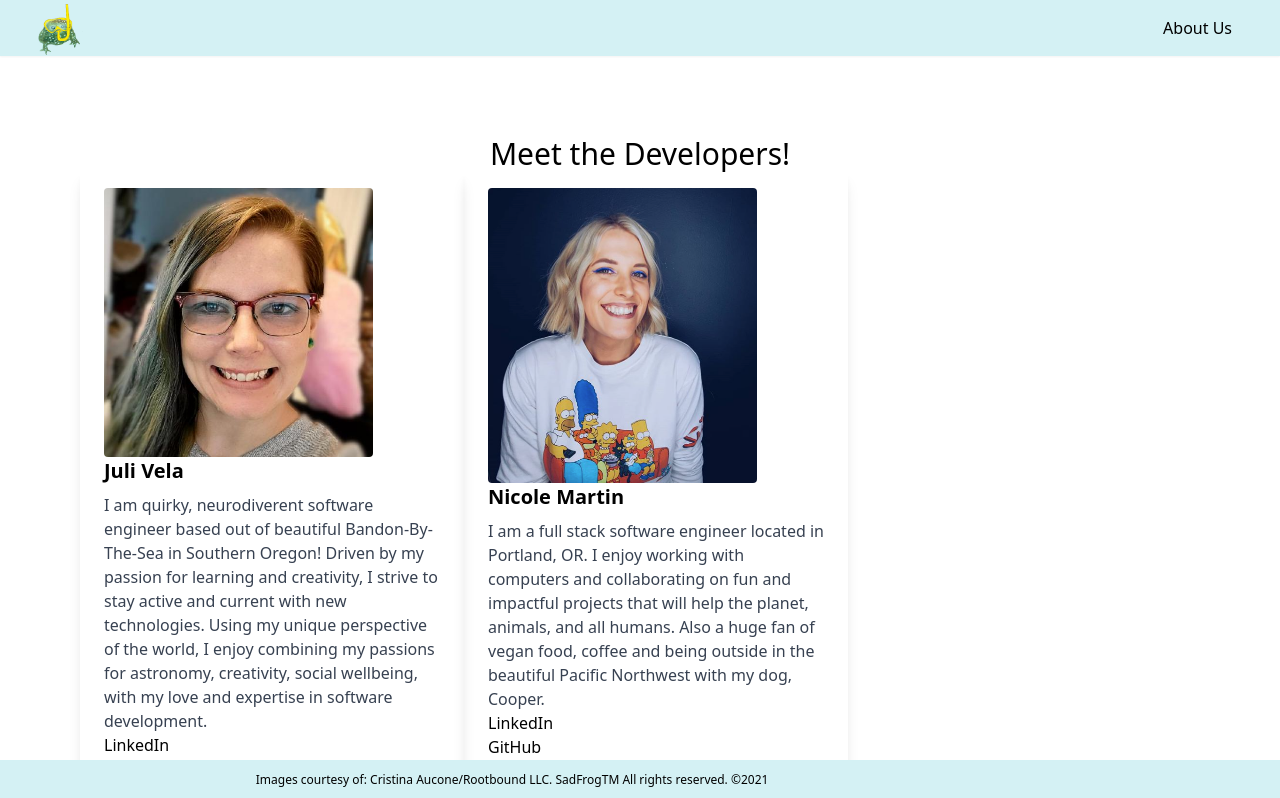
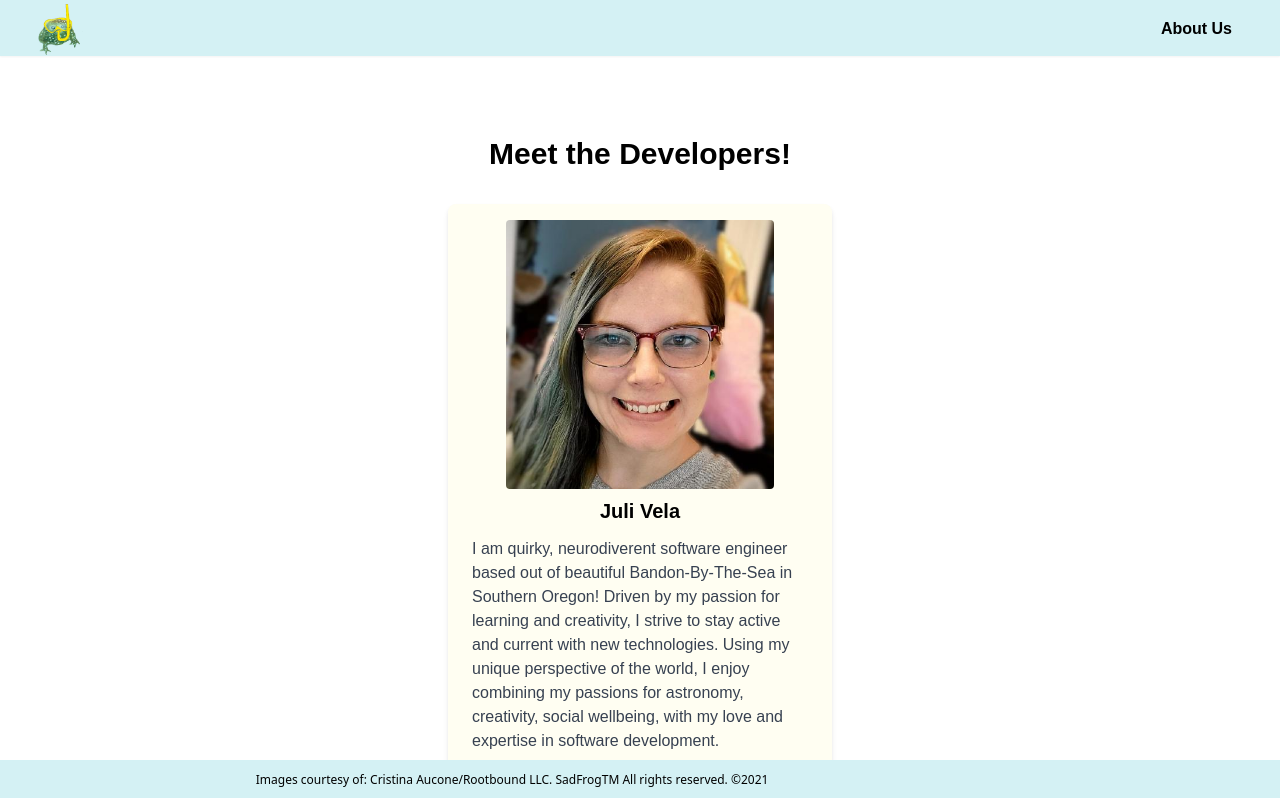
Before and after one commit to The-Road-to-Code/Toadally-Legit-Quiz, a React (Create React App) app: page /about in a window 1280 px wide. Shown: the top 798 px of the page. Built offline with nearby package versions, Linux system fonts and the light colour scheme.

Commit message:
hompage styling

```diff
--- a/src/components/About/Bio.jsx
+++ b/src/components/About/Bio.jsx
@@ -2,17 +2,28 @@ import React from 'react';
 import PropTypes from 'prop-types';
 import DevCard from './DevCard';
 
-function Bio({person}) {
+function Bio({ person }) {
     return (
         <div className="mb-20 flex flex-col items-center py-20 px-20">
-            <h1 className="text-3xl">Meet the Developers!</h1>
-            <ul className="flex flex-wrap">{person.map((item) => (
-                <li key={item.name}>
-                    <DevCard name={item.name} bio={item.bio} image={item.image} linkedin={item.linkedin} github={item.github} />
-                </li>
-            ))}</ul>
+            <h1 className="text-3xl font-Quicksand font-black mb-8">
+                Meet the Developers!
+            </h1>
+
+            <ul>
+                {person.map((item) => (
+                    <li key={item.name}>
+                        <DevCard
+                            name={item.name}
+                            bio={item.bio}
+                            image={item.image}
+                            linkedin={item.linkedin}
+                            github={item.github}
+                        />
+                    </li>
+                ))}
+            </ul>
         </div>
-    )
+    );
 }
 Bio.propTypes = {
     person: PropTypes.arrayOf(
@@ -23,7 +34,7 @@ Bio.propTypes = {
             linkedin: PropTypes.string.isRequired,
             github: PropTypes.string.isRequired,
         })
-    )
-}
+    ),
+};
 
-export default Bio
+export default Bio;
--- a/src/components/About/DevCard.jsx
+++ b/src/components/About/DevCard.jsx
@@ -1,30 +1,56 @@
 import React from 'react';
 import PropTypes from 'prop-types';
 
-
-function DevCard({name, image, bio, github, linkedin}) {
+function DevCard({ name, image, bio, github, linkedin }) {
     return (
-        <div>
-            <div className="flex flex-col max-w-sm rounded overflow-hidden shadow-lg h-full w-full">
+        <div className="container mx-auto ">
+            <div className=" max-w-sm rounded-lg overflow-hidden shadow-md h-full w-full bg-cream mb-4">
                 <div className="px-6 py-4 justify-center items-center h-full w-full">
-                    <img className="rounded h-4/5 w-4/5 justify-center" src={image} alt={name} />
-                    <div className="font-bold text-xl mb-2">{name}</div>
-                    <p className="text-gray-700 text-base">
-                    {bio}
+                    <img
+                        className="rounded h-4/5 w-4/5 flex mx-auto mb-2"
+                        src={image}
+                        alt={name}
+                    />
+                    <div className="font-black text-xl mb-2 flex justify-center items-center font-Montserrat mb-3 ">
+                        {name}
+                    </div>
+                    <p className="text-gray-700 text-base font-Montserrat">
+                        {bio}
                     </p>
                     <div>
-                        <a href={linkedin} alt="LinkedIn to ">LinkedIn</a><br/>
-                        <a href={github} alt="GitHub to ">GitHub</a>
+                        <div className="flex flex-wrap justify-center items-center space-x-8 mt-2">
+                            <a
+                                href={linkedin}
+                                alt="LinkedIn to"
+                                className="rounded-lg px-4 py-2 bg-gradient-to-r from-mint to-blue-500 text-white"
+                            >
+                                LinkedIn
+                            </a>
+                            <br />
+                            <a
+                                href={github}
+                                alt="GitHub to"
+                                className="rounded-lg px-4 py-2 bg-gradient-to-r from-mint to-blue-500 text-white"
+                            >
+                                GitHub
+                            </a>
+                        </div>
                     </div>
                 </div>
                 <div className="px-6 pt-4 pb-2">
-                    <span className="inline-block bg-gray-200 rounded-full px-3 py-1 text-sm font-semibold text-gray-700 mr-2 mb-2">#alchemycodelab</span>
-                    <span className="inline-block bg-gray-200 rounded-full px-3 py-1 text-sm font-semibold text-gray-700 mr-2 mb-2">#roadtocode</span>
-                    <span className="inline-block bg-gray-200 rounded-full px-3 py-1 text-sm font-semibold text-gray-700 mr-2 mb-2">#softwareengineer</span>
+                    <span className="inline-block bg-gray-200 rounded-full px-3 py-1 text-sm font-semibold text-gray-700 mr-2 mb-2">
+                        #alchemycodelab
+                    </span>
+                    <span className="inline-block bg-gray-200 rounded-full px-3 py-1 text-sm font-semibold text-gray-700 mr-2 mb-2">
+                        #roadtocode
+                    </span>
+                    <span className="inline-block bg-gray-200 rounded-full px-3 py-1 text-sm font-semibold text-gray-700 mr-2 mb-2">
+                        #softwareengineer
+                    </span>
                 </div>
             </div>
         </div>
-    )
+    );
 }
 DevCard.propTypes = {
     name: PropTypes.string.isRequired,
@@ -32,7 +58,6 @@ DevCard.propTypes = {
     bio: PropTypes.string.isRequired,
     linkedin: PropTypes.string.isRequired,
     github: PropTypes.string.isRequired,
-}
+};
 
-
-export default DevCard
+export default DevCard;
--- a/src/components/Home/Main.jsx
+++ b/src/components/Home/Main.jsx
@@ -4,25 +4,30 @@ import { Link } from 'react-router-dom';
 const Main = () => {
     return (
         <div className="flex flex-col justify-center items-center bg-cream h-screen">
-            <h1 className="m-10 font-black font-Quicksand lg:text-6xl sm:text-3xl text-2xl">
-                Welcome to Toadally Legit Quiz
+            <h1 className="m-10 font-black font-Quicksand lg:text-6xl sm:text-3xl text-2xl tracking-widest">
+                Toadally Legit Quiz!
             </h1>
             <section className="flex flex-col justify-center items-center">
                 <img
                     src="https://res.cloudinary.com/dyefz2bep/image/upload/v1636241879/frogs/Swing-Frog.png"
                     alt="swing-frog"
-                    className="rounded-lg shadow-xl "
+                    className="rounded-lg shadow-xl border-4 border-pink border-dotted"
                 />
-                <p className="m-10 font-Mon  ">
-                    What is your new favorite Hoppy? Come find out with this
-                    super accurate, highly scientific quiz. Once you find your
-                    spirit sad frog, learn about all the new hoppys you can try
-                    with all of your new froggy friends. Then post your results
-                    on Twitter to expand your frog community!
-                </p>
+                <h3 className="m-10 font-Montserrat text-2xl font-bold">
+                    What is your new favorite Hoppy?{' '}
+                </h3>
+                <h4 className="w-auto font-Montserrat mx-5 mb-3">
+                    Come find out with this super accurate, highly scientific
+                    quiz. Once you find your spirit frog, you can learn about
+                    all the new hoppys to do with all of your new froggy
+                    friends.
+                </h4>
+                <h3 className="mt-3 font-Montserrat font-bold">
+                    Post your results on Twitter to expand your frog community!
+                </h3>
             </section>
             <Link
-                className=" font-Quicksand mt-10 py-6 px-10 bg-mint rounded-full text-3xl hover:bg-green transition duration-300 ease-in-out flex items-center animate-bounce"
+                className=" font-Quicksand hover:text-white mt-10 py-6 px-10 bg-gradient-to-r from-mint to-blue-500 hover:from-pink rounded-full text-3xl transition duration-300 ease-in-out flex items-center animate-bounce"
                 to="/quiz"
             >
                 Start Quiz
--- a/src/components/common/UI/Header.jsx
+++ b/src/components/common/UI/Header.jsx
@@ -10,7 +10,7 @@ const Header = () => {
             </Link>
 
             <div className="pr-8">
-                <Link className="p-4" to="/about">
+                <Link className="p-4 font-Quicksand font-bold" to="/about">
                     About Us
                 </Link>
             </div>
--- a/src/containers/AboutContainer.jsx
+++ b/src/containers/AboutContainer.jsx
@@ -8,43 +8,43 @@ function AboutContainer() {
             image: require('../assets/juli.jpg').default,
             bio: 'I am quirky, neurodiverent software engineer based out of beautiful Bandon-By-The-Sea in Southern Oregon! Driven by my passion for learning and creativity, I strive to stay active and current with new technologies. Using my unique perspective of the world, I enjoy combining my passions for astronomy, creativity, social wellbeing, with my love and expertise in software development.',
             linkedin: 'https://www.linkedin.com/in/juliannevela',
-            github: 'https://github.com/juliannevela'
+            github: 'https://github.com/juliannevela',
         },
         {
             name: 'Nicole Martin',
             image: require('../assets/nicole.png').default,
             bio: 'I am a full stack software engineer located in Portland, OR. I enjoy working with computers and collaborating on fun and impactful projects that will help the planet, animals, and all humans. Also a huge fan of vegan food, coffee and being outside in the beautiful Pacific Northwest with my dog, Cooper.',
             linkedin: 'https://www.linkedin.com/in/nicolemartinpdx/',
-            github: 'https://github.com/nicole-m-martin'
+            github: 'https://github.com/nicole-m-martin',
         },
         {
             name: 'Paul Brubaker',
             image: require('../assets/paul.jpg').default,
             bio: 'I am a full stack software engineer who loves to collaborate on interesting problems.',
             linkedin: 'https://www.linkedin.com/in/paul-brubaker-a94597176/',
-            github: 'https://github.com/p-brubaker'
+            github: 'https://github.com/p-brubaker',
         },
         {
             name: 'Patrick Hrabos',
             image: require('../assets/patrick.jpg').default,
-            bio: 'Lorem ipsum dolor sit amet, consectetur adipiscing elit. Ut nec varius lectus. Integer in scelerisque est, quis finibus ex. Phasellus egestas libero non libero pulvinar sodales. Vestibulum nisl neque, commodo vitae leo nec, gravida convallis metus. Pellentesque molestie non felis et tempus.',
+            bio: 'I am a software engineer with a background in public and private accounting and a proven track record of meeting deadlines and delivering impactful results. I am enthusiastic about using code to solve real-world problems. When I am not coding I like to run long distances, observe nature, travel, and sip the best loose-leaf teas I can find.',
             linkedin: 'https://www.linkedin.com/in/patrick-hrabos/',
-            github: 'https://github.com/phrabos'
+            github: 'https://github.com/phrabos',
         },
         {
             name: 'Josie M. Cantu',
             image: require('../assets/josie.jpeg').default,
             bio: 'Josie M. Cantu is a Software Engineer who is driven by her curiosity and desire to develop her skills. She thrives in a team setting and loves collaboration. She is a dog lover and dog mom to Noey.',
             linkedin: 'https://www.linkedin.com/in/josiemcantu',
-            github: 'https://github.com/JosieMCantu'
+            github: 'https://github.com/JosieMCantu',
         },
     ];
 
     return (
         <div>
-            <Bio person={person}/>
+            <Bio person={person} />
         </div>
-    )
+    );
 }
 
-export default AboutContainer
+export default AboutContainer;
```
